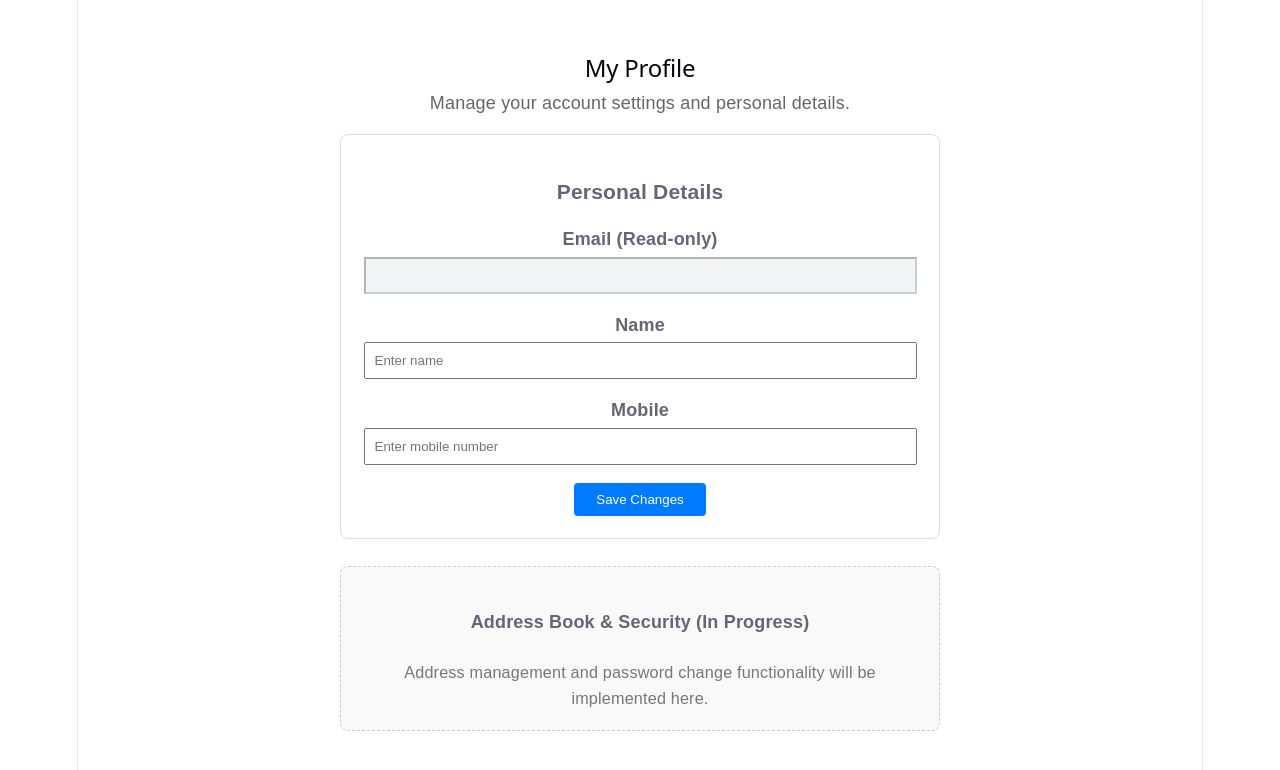
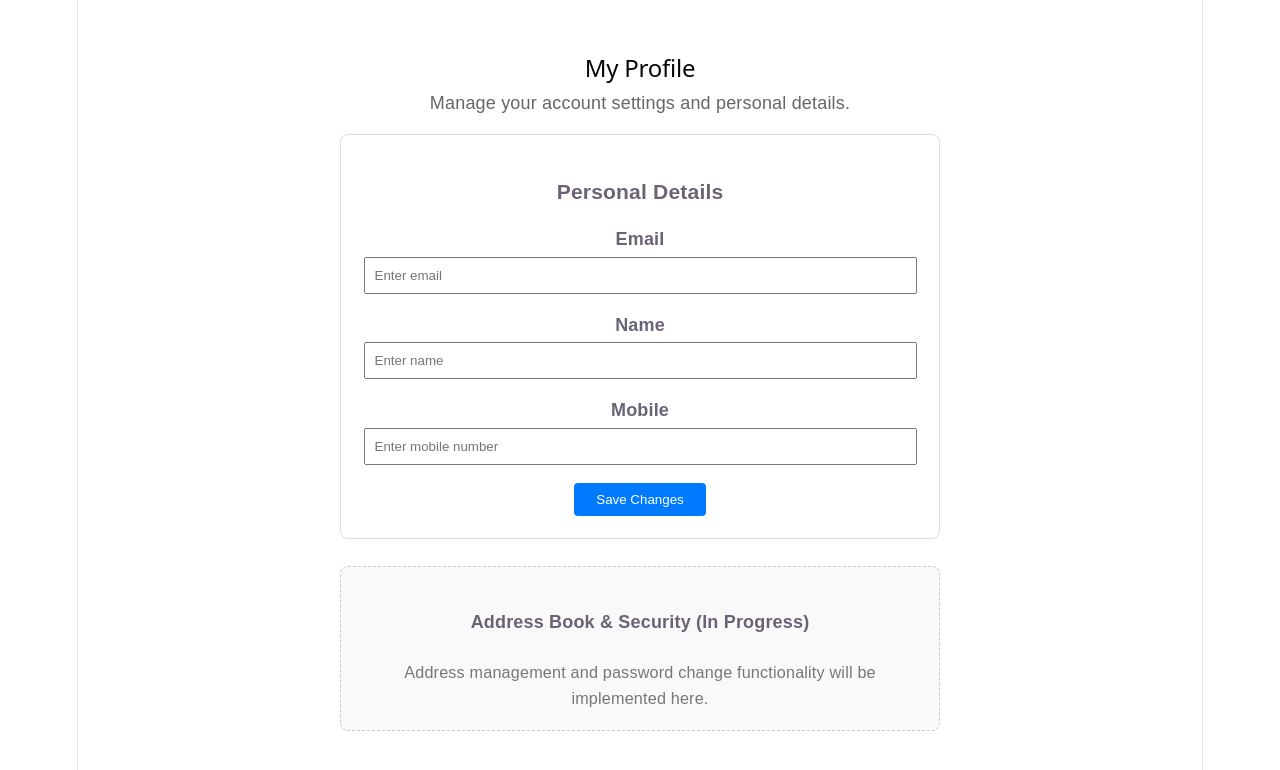
Before and after one commit to AdityaAS2268/WebTech, a React (Vite) app in the folder client/: page / in a window 1280 px wide. Shown: the top 770 px of the page. Built offline with nearby package versions, Linux system fonts and the light colour scheme; no server answers.

Commit message:
feat(profile): allow user to edit email field

```diff
--- a/client/src/components/Profile.jsx
+++ b/client/src/components/Profile.jsx
@@ -57,7 +57,8 @@ export default function Profile() {
         },
         body: JSON.stringify({
           name: user.name,
-          mobile: user.mobile
+          mobile: user.mobile,
+          email: user.email
         })
       });
 
@@ -113,12 +114,13 @@ export default function Profile() {
         <h3>Personal Details</h3>
 
         <div style={{ marginBottom: '1rem' }}>
-          <label style={{ display: 'block', fontWeight: 'bold', marginBottom: '0.25rem' }}>Email (Read-only)</label>
+          <label style={{ display: 'block', fontWeight: 'bold', marginBottom: '0.25rem' }}>Email</label>
           <input
-            type="email"
+            type="text"
+            placeholder="Enter email"
             value={user.email || ''}
-            disabled
-            style={{ width: '100%', padding: '0.5rem', boxSizing: 'border-box', backgroundColor: '#f3f4f6', cursor: 'not-allowed' }}
+            onChange={(e) => setUser({ ...user, email: e.target.value })}
+            style={{ width: '100%', padding: '0.5rem', boxSizing: 'border-box' }}
           />
         </div>
 
```
Also changed, not shown: 1 other file (tests, documents, lock files or other folders).
